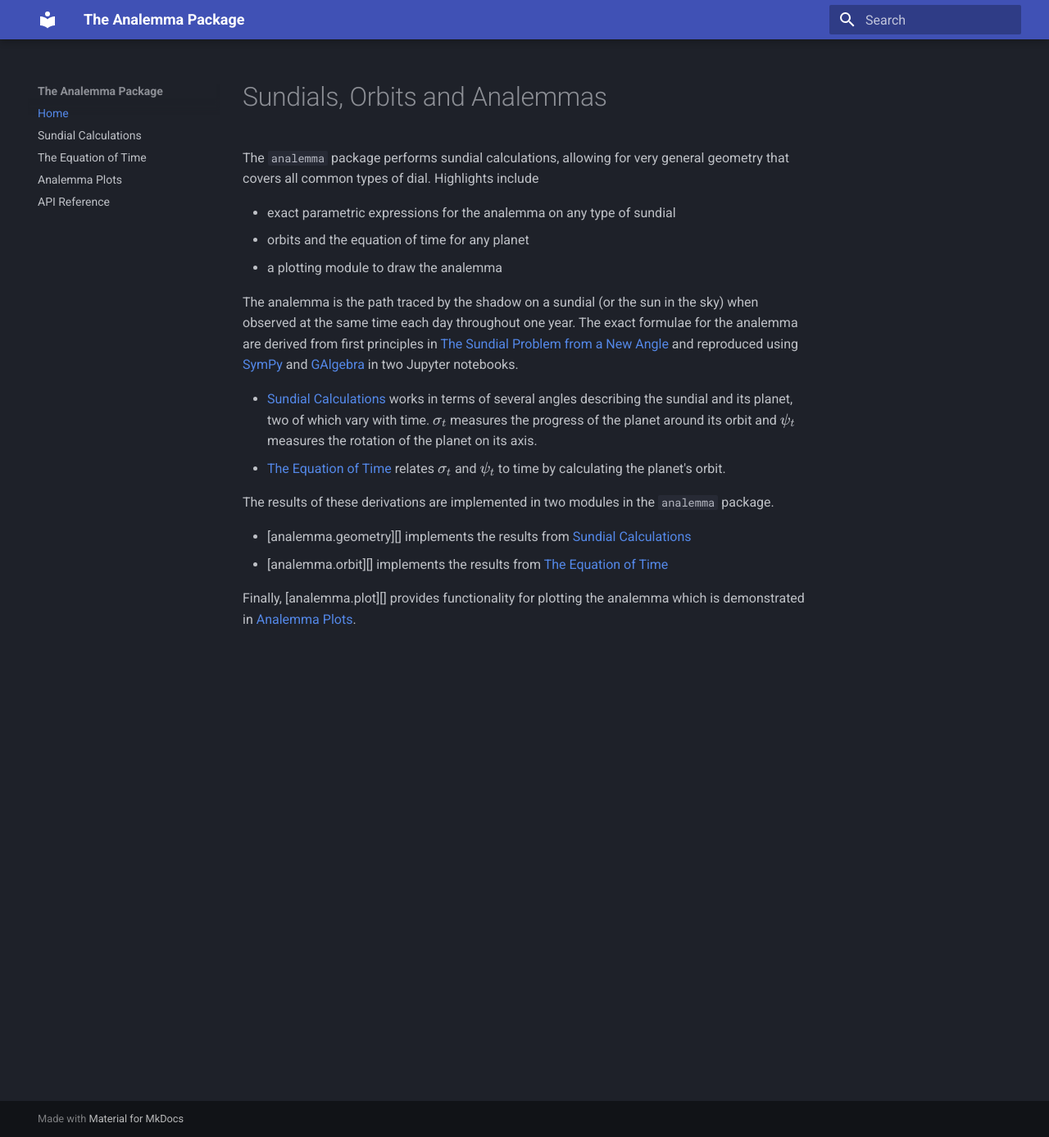
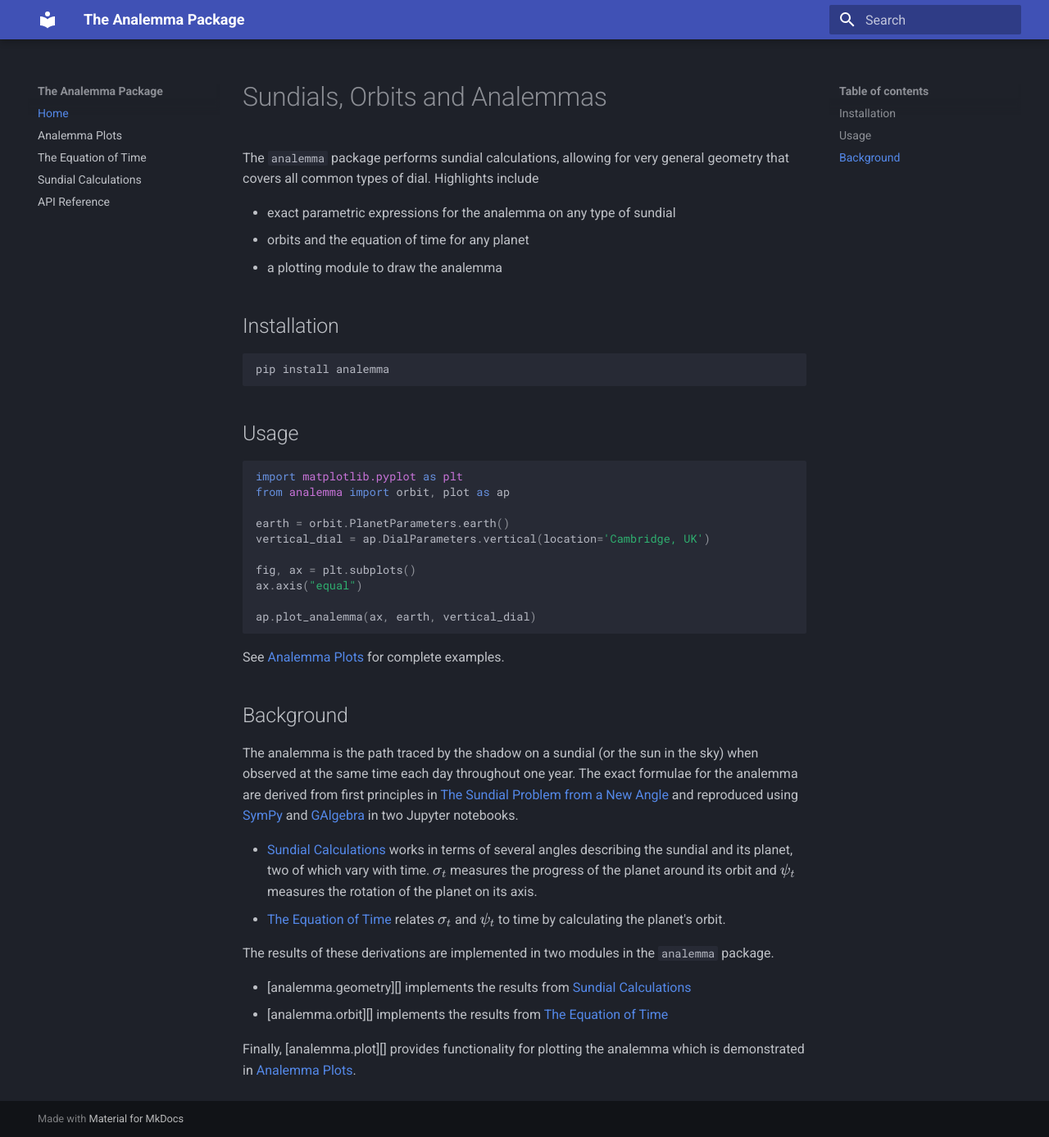
Before and after one commit to russellgoyder/analemma, an MkDocs documentation site: the page built from docs/index.md, in a window 1280 px wide and 1387 px high. Shown: the whole window at 82% size. Built offline with MkDocs 1.6.1 and Material for MkDocs 9.7.7, drawn with Linux system fonts in a browser that asks for light colours.

Commit message:
Sketch out user doc

````diff
--- a/docs/index.md
+++ b/docs/index.md
@@ -6,6 +6,31 @@ The `analemma` package performs sundial calculations, allowing for very general
  * exact parametric expressions for the analemma on any type of sundial
  * orbits and the equation of time for any planet
  * a plotting module to draw the analemma
+
+## Installation
+
+```bash
+pip install analemma
+```
+
+## Usage
+
+```python
+import matplotlib.pyplot as plt
+from analemma import orbit, plot as ap
+
+earth = orbit.PlanetParameters.earth()
+vertical_dial = ap.DialParameters.vertical(location='Cambridge, UK')
+
+fig, ax = plt.subplots()
+ax.axis("equal")
+
+ap.plot_analemma(ax, earth, vertical_dial)
+```
+
+See [Analemma Plots](sundial_plots.md) for complete examples.
+
+## Background
 
 The analemma is the path traced by the shadow on a sundial (or the sun in the sky) when observed at the same time each day throughout one year. The exact formulae for the analemma are derived from first principles in [The Sundial Problem from a New Angle](https://russellgoyder.github.io/sundial-latex/) and reproduced using [SymPy](https://www.sympy.org/en/index.html) and [GAlgebra](https://github.com/pygae/galgebra) in two Jupyter notebooks.
 
--- a/mkdocs.yml
+++ b/mkdocs.yml
@@ -6,9 +6,9 @@ theme:
 
 nav:
  - Home: 'index.md'
+ - Analemma Plots: 'sundial_plots.md'
+ - The Equation of Time: 'equation_of_time.md'
  - Sundial Calculations: 'sundial.md'
- - The Equation of Time: 'equation_of_time.md'
- - Analemma Plots: 'sundial_plots.md'
  - API Reference: 'api_reference.md'
 
 markdown_extensions:
````
